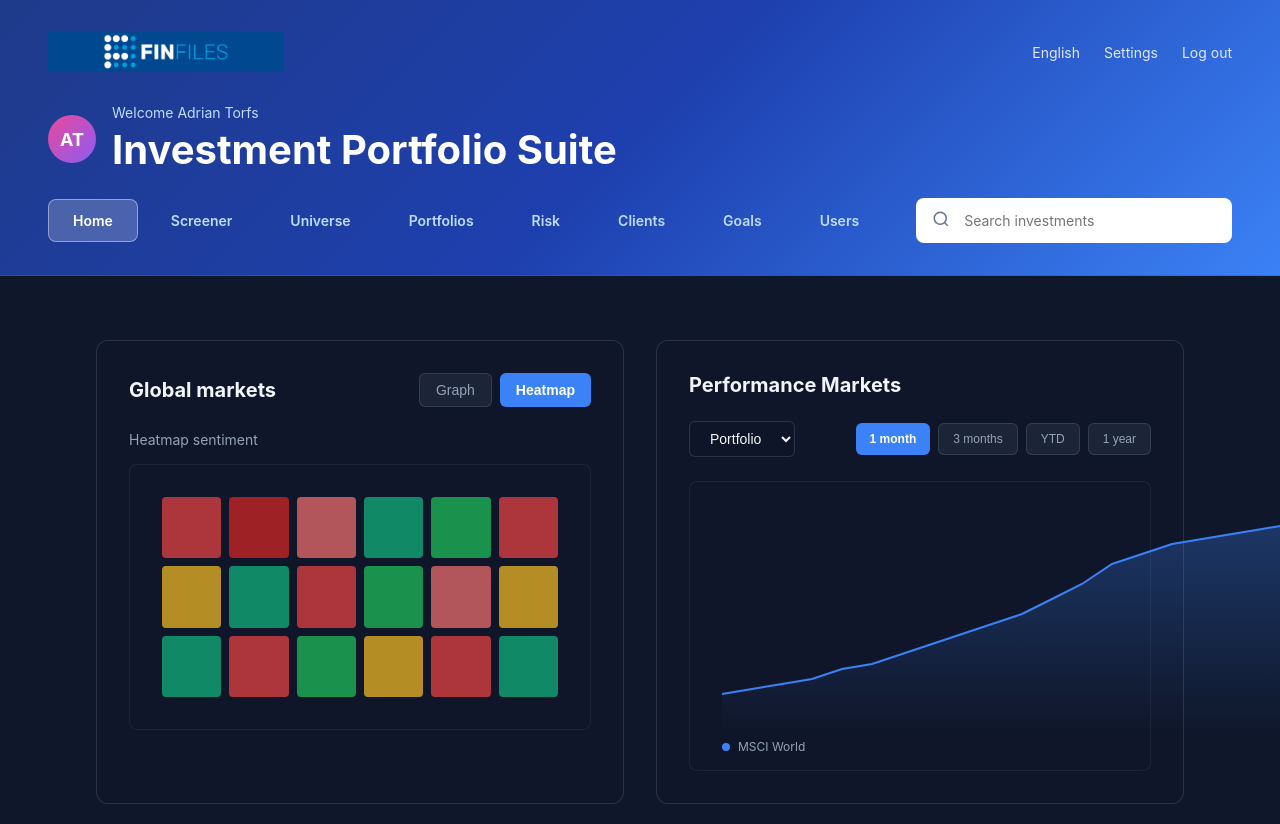
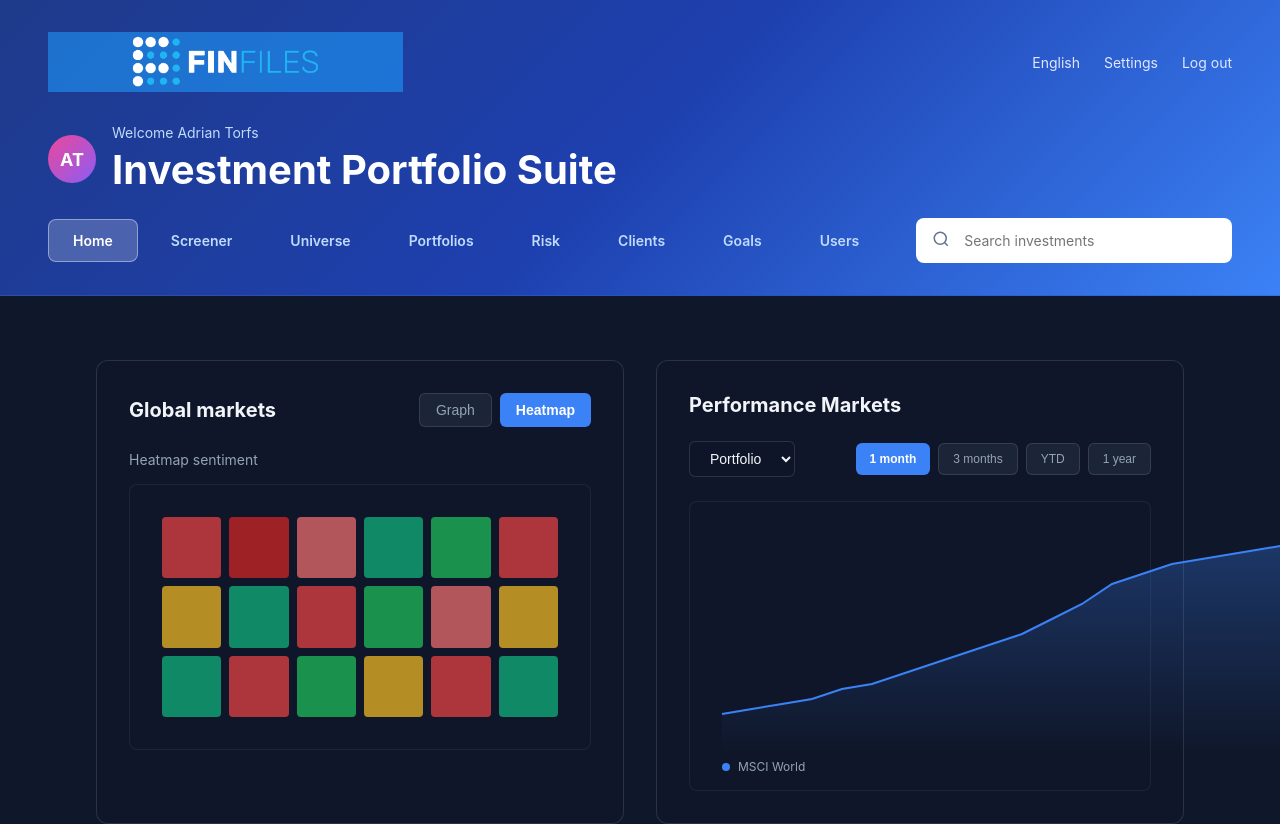
Before and after one commit to jasperstaring-cmyk/Portfolio_Management_Platform, a React (Vite) app: page / in a window 1280 px wide. Shown: the top 824 px of the page. Built offline with nearby package versions, Linux system fonts and the light colour scheme.

Commit message:
Updated GlobalHeader.jsx

```diff
--- a/src/components/GlobalHeader.jsx
+++ b/src/components/GlobalHeader.jsx
@@ -29,7 +29,11 @@ const GlobalHeader = ({ activeTab, onTabChange }) => {
             <img
               src="/src/assets/image.png"
               alt="FinFiles"
-              style={{ height: '40px', width: 'auto' }}
+              style={{
+                height: '60px',
+                width: 'auto',
+                mixBlendMode: 'screen'
+              }}
             />
           </div>
           <div style={{ display: 'flex', gap: '1.5rem', alignItems: 'center' }}>
```
